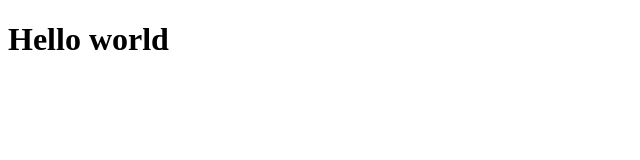
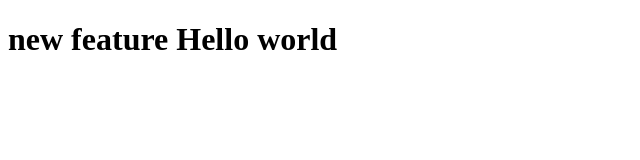
Before and after one commit to shreejan1212/my-first-advanced-repo, a plain HTML site: page index.html in a window 1280 px wide. Shown: the whole page, without its empty margins (0-640 px from the left). Drawn offline with Linux system fonts and the light colour scheme.

Commit message:
new feature added

```diff
--- a/index.html
+++ b/index.html
@@ -6,6 +6,6 @@
 </head>
 
 <body>
-	<h1>Hello world</h1>
+	<h1> new feature Hello world</h1>
 </body>
 </html>
```
